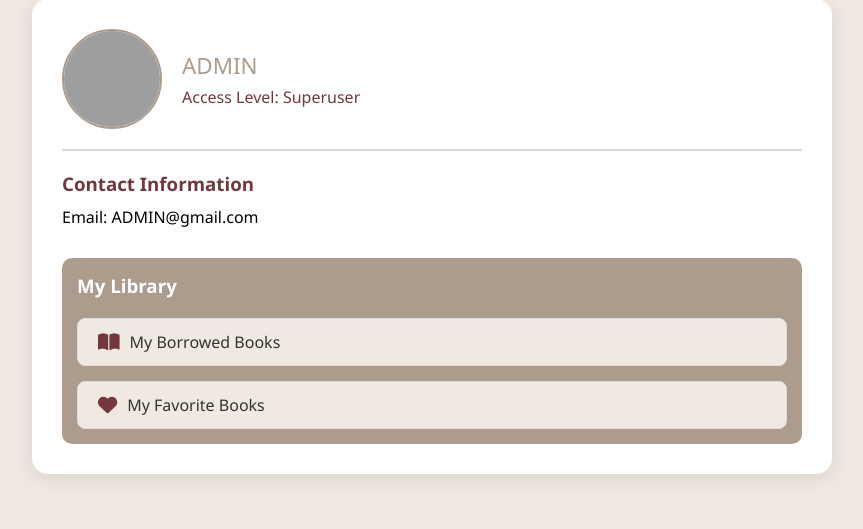
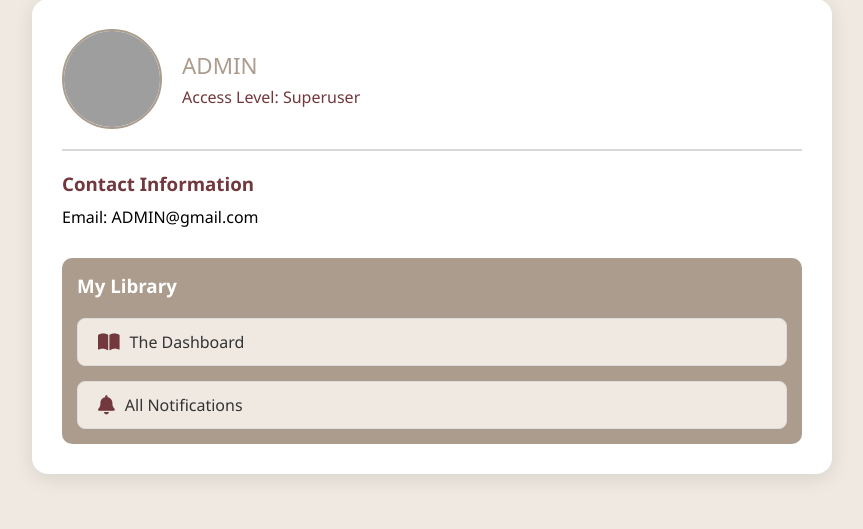
Before and after one commit to RahmaBahgat/LibraryProject, a Django app: page /profile/ in a window 1280 px wide. Shown: the part 129-658 px from the top of the page, without its empty margins (208-1071 px from the left). Run offline with Django 5.2, Linux system fonts and the light colour scheme; a user stored in the database is signed in; data comes from the database, SQL or seed files in the repository; both versions use the stored data as it was after the commit; grey boxes are pictures that could not be loaded.

Commit message:
adjusted profile to suit superusers

```diff
--- a/onlinelibrary/Templates/profile.html
+++ b/onlinelibrary/Templates/profile.html
@@ -108,6 +108,19 @@
         <div class="books">
           <h3>My Library</h3>
           <div class="book-buttons">
+            {% if user.is_superuser %}
+            <a
+              href="{% url 'books_admin:admin_book_management' %}"
+              class="library-btn"
+            >
+              <i class="fas fa-book-open"></i>
+              The Dashboard
+            </a>
+            <a href="{% url 'notifications' %}" class="library-btn">
+              <i class="fas fa-bell"></i>
+              All Notifications
+            </a>
+            {% else %}
             <a href="{% url 'borrowed-list' %}" class="library-btn">
               <i class="fas fa-book-open"></i>
               My Borrowed Books
@@ -116,6 +129,7 @@
               <i class="fas fa-heart"></i>
               My Favorite Books
             </a>
+            {% endif %}
           </div>
         </div>
       </div>
```
Also changed, not shown: onlinelibrary/db.sqlite3.
